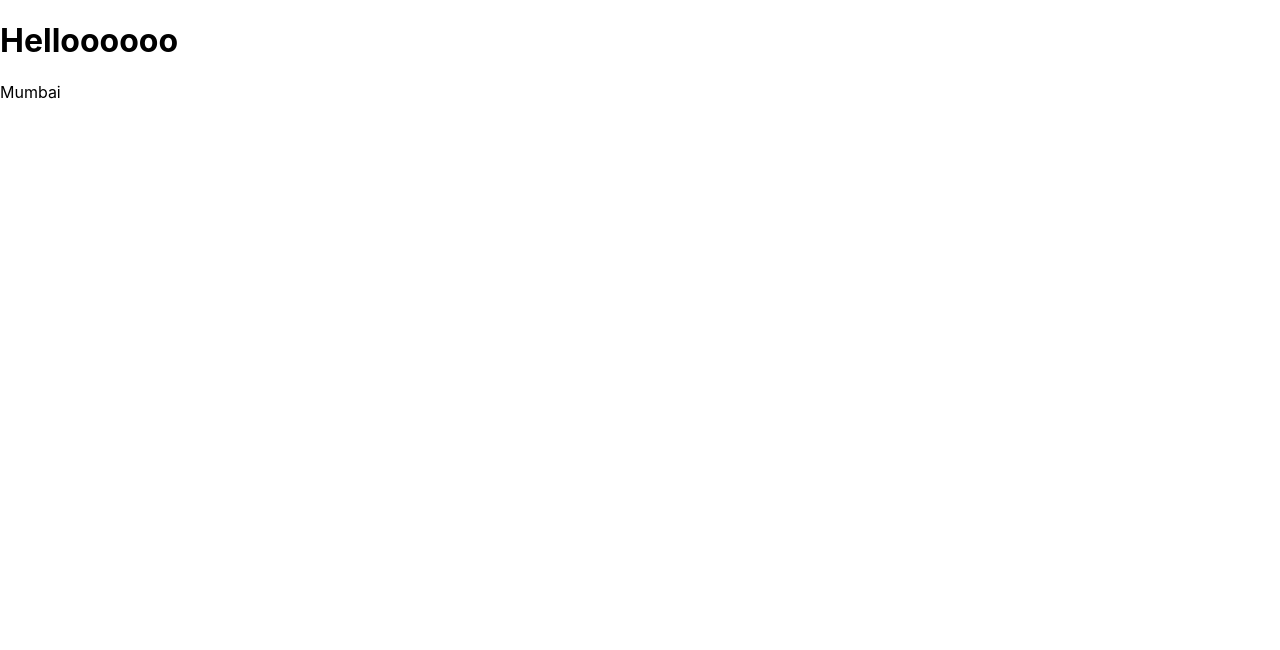
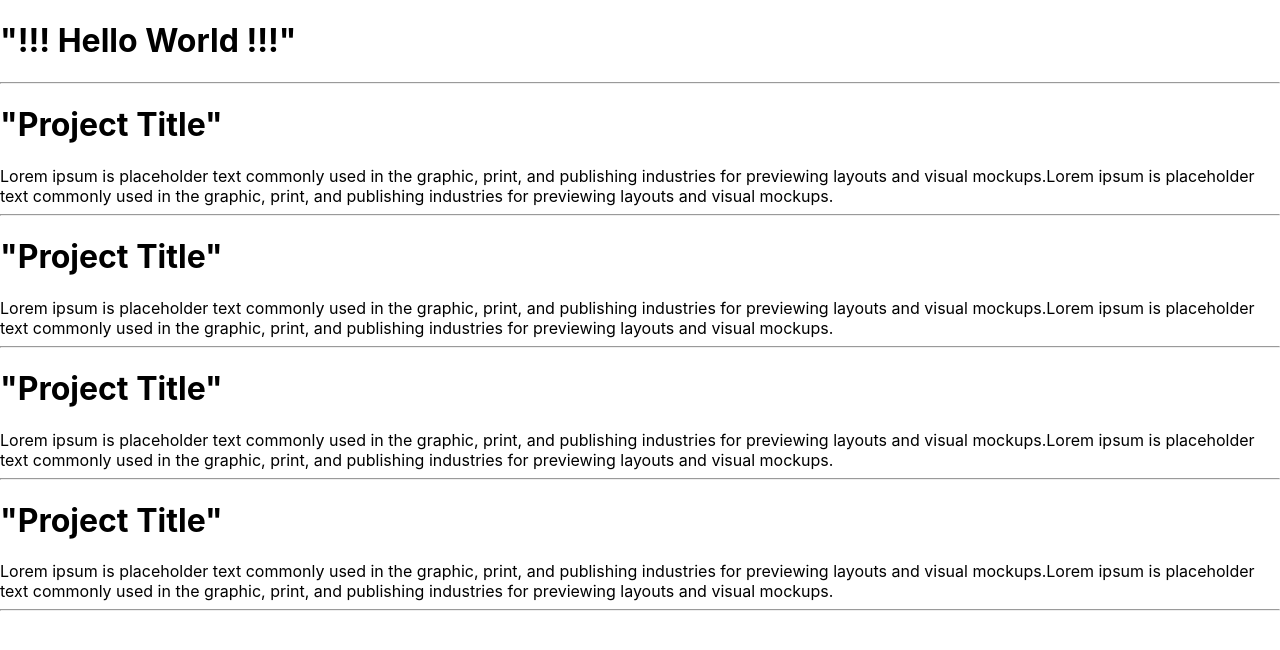
Before and after one commit to sayli01/my-react-project1, a React (Create React App) app: page / in a window 1280 px wide. Shown: the top 650 px of the page. Built offline with nearby package versions, Linux system fonts and the light colour scheme.

Commit message:
user defined tag

```diff
--- a/src/App.js
+++ b/src/App.js
@@ -1,21 +1,39 @@
-//Code Formatting
-//Auto Save /On Save
-//Auto Suggestion
-//Run the program :: npm start-done only once (there is no live server extension)
-
-//JSX ::() -written in parenthesis
-//    :: parenthesis is optional if ur html is one liner
-//    :: parenthesis is required for multi-line html
-//    :: rrquired with two tags
+//React function
+//SPL function :: understood by REACT
+//return JSX (means its a react function)
+//App tag is default
 
 function App() {
   return (
     <div>
-      {" "}
-      <div>
-        <h1>Helloooooo</h1>
-      </div>
-      <div>Mumbai</div>
+      <h1>"!!! Hello World !!!"</h1>
+      <hr />
+      <h1>"Project Title"</h1>
+      <Header />
+      <hr />
+      <h1>"Project Title"</h1>
+      <Header />
+      <hr />
+      <h1>"Project Title"</h1>
+      <Header />
+      <hr />
+      <h1>"Project Title"</h1>
+      <Header />
+      <hr />
+    </div>
+  );
+}
+
+//User Defined Tag
+//<Header />
+//re-usable block of code using header tag
+function Header() {
+  return (
+    <div>
+      Lorem ipsum is placeholder text commonly used in the graphic, print, and
+      publishing industries for previewing layouts and visual mockups.Lorem
+      ipsum is placeholder text commonly used in the graphic, print, and
+      publishing industries for previewing layouts and visual mockups.
     </div>
   );
 }
```
